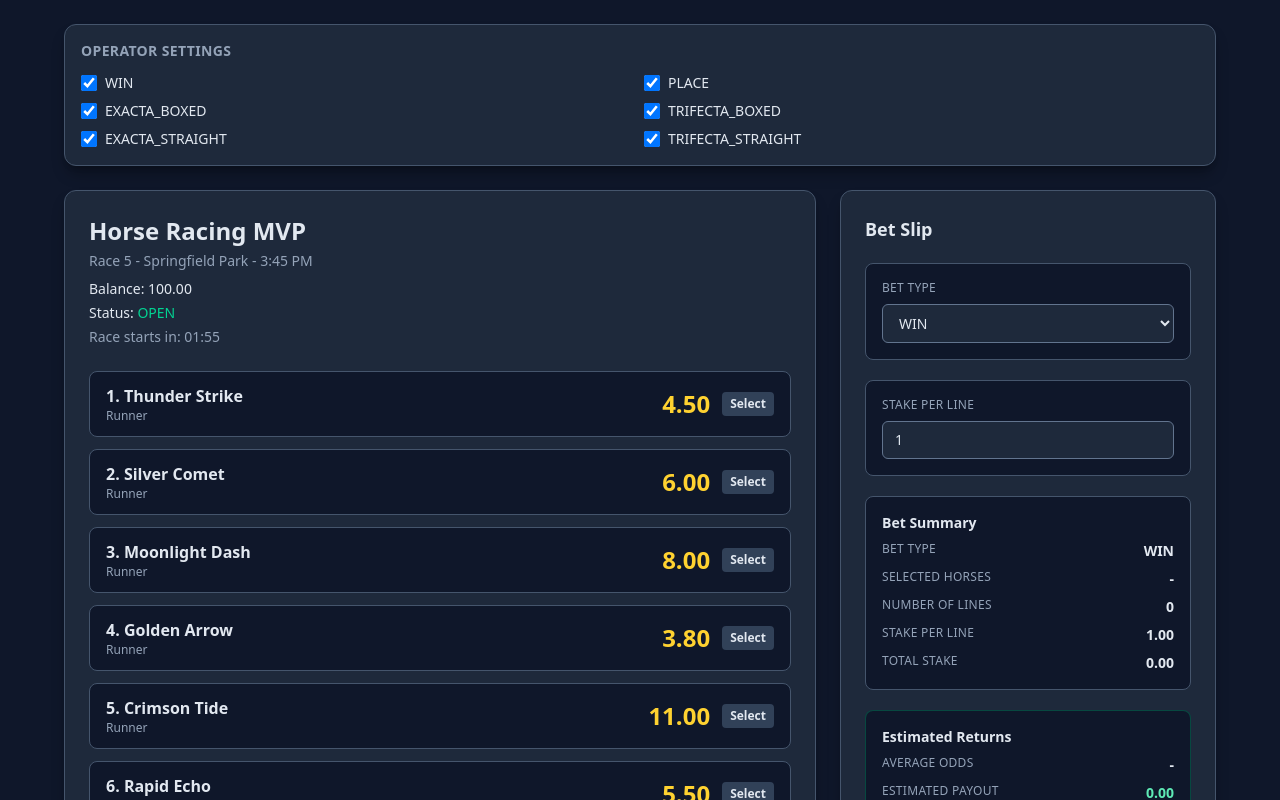
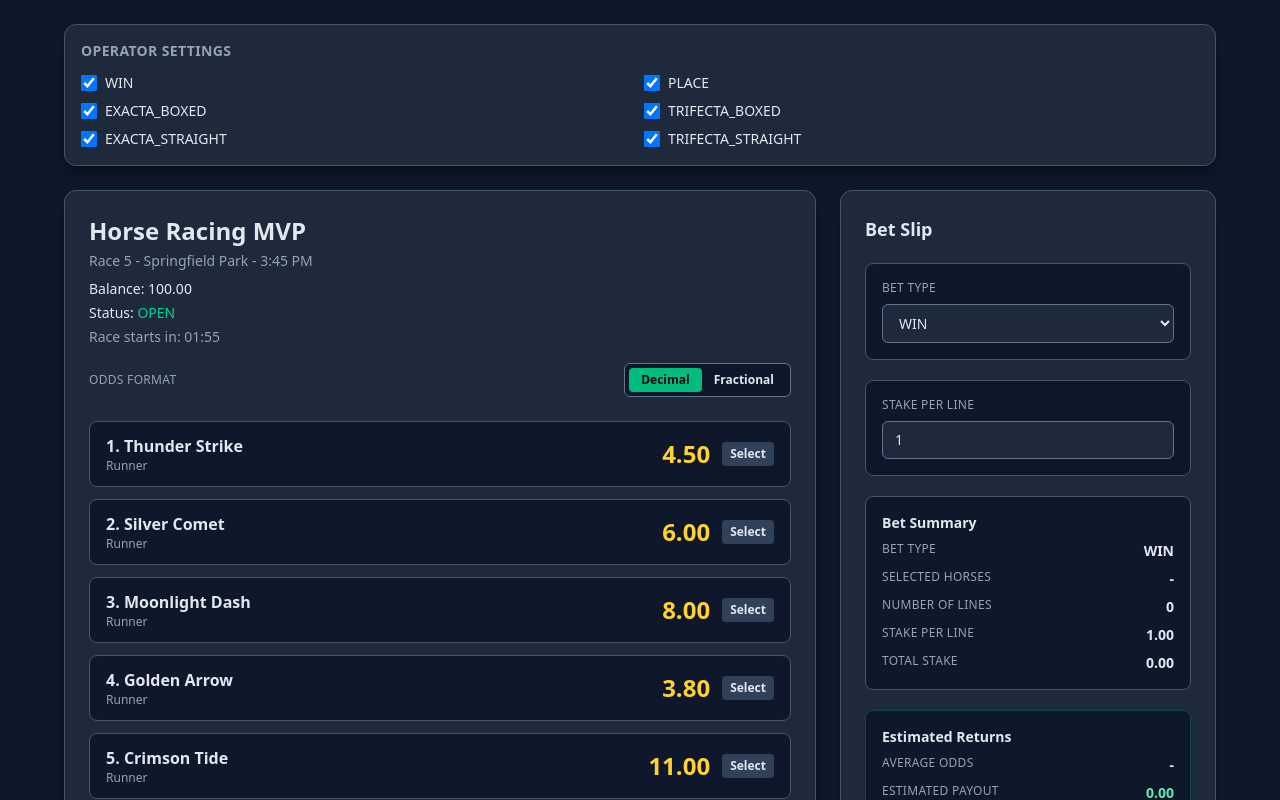
Before and after one commit to ptsportsbookcom-sudo/horse-racing-iframe-mvp, a Next.js app: page / in a window 1280 px wide. Shown: the top 800 px of the page. Built offline with nearby package versions, Linux system fonts and the light colour scheme.

Commit message:
feat: add odds format switch (decimal/fractional)

```diff
--- a/app/page.tsx
+++ b/app/page.tsx
@@ -16,6 +16,7 @@ type BetType =
   | "TRIFECTA_BOXED"
   | "EXACTA_STRAIGHT"
   | "TRIFECTA_STRAIGHT";
+type OddsFormat = "DECIMAL" | "FRACTIONAL";
 type ParentMessage = {
   type: string;
   payload?: unknown;
@@ -53,6 +54,23 @@ const BET_TYPES: BetType[] = [
 ];
 const INITIAL_COUNTDOWN_SECONDS = 2 * 60;
 
+function gcd(a: number, b: number): number {
+  return b === 0 ? a : gcd(b, a % b);
+}
+
+function decimalToFractional(decimalOdds: number): string {
+  if (!Number.isFinite(decimalOdds) || decimalOdds <= 1) {
+    return "-";
+  }
+
+  const fractional = decimalOdds - 1;
+  const denominatorBase = 100;
+  const numerator = Math.round(fractional * denominatorBase);
+  const divisor = gcd(numerator, denominatorBase);
+
+  return `${numerator / divisor}/${denominatorBase / divisor}`;
+}
+
 export default function Home() {
   const [selectedHorseNumbers, setSelectedHorseNumbers] = useState<number[]>([]);
   const [betType, setBetType] = useState<BetType>("WIN");
@@ -65,6 +83,7 @@ export default function Home() {
     TRIFECTA_STRAIGHT: true,
   });
   const [stakePerLine, setStakePerLine] = useState<string>("1");
+  const [oddsFormat, setOddsFormat] = useState<OddsFormat>("DECIMAL");
   const [isPlacingBet, setIsPlacingBet] = useState(false);
   const [secondsRemaining, setSecondsRemaining] = useState<number>(INITIAL_COUNTDOWN_SECONDS);
   const [balance, setBalance] = useState<number | null>(null);
@@ -166,6 +185,24 @@ export default function Home() {
     () => totalStake * averageOdds,
     [totalStake, averageOdds]
   );
+  const formattedAverageOdds =
+    selectedHorseOdds.length === 0
+      ? "-"
+      : oddsFormat === "DECIMAL"
+        ? averageOdds.toFixed(2)
+        : decimalToFractional(averageOdds);
+
+  function formatOdds(decimalOdds: string | number): string {
+    const numericOdds = typeof decimalOdds === "number" ? decimalOdds : Number(decimalOdds);
+
+    if (!Number.isFinite(numericOdds)) {
+      return "-";
+    }
+
+    return oddsFormat === "DECIMAL"
+      ? numericOdds.toFixed(2)
+      : decimalToFractional(numericOdds);
+  }
 
   function sendParentMessage(message: ParentMessage) {
     if (typeof window === "undefined") {
@@ -351,6 +388,36 @@ export default function Home() {
             {balanceError ? (
               <p className="mt-1 text-sm text-rose-400">{balanceError}</p>
             ) : null}
+
+            <div className="mt-4 flex items-center justify-between">
+              <p className="text-xs font-medium uppercase tracking-wide text-[#94a3b8]">
+                Odds Format
+              </p>
+              <div className="inline-flex rounded-md border border-slate-500 bg-[#0f172a] p-1">
+                <button
+                  type="button"
+                  onClick={() => setOddsFormat("DECIMAL")}
+                  className={`rounded px-3 py-1 text-xs font-semibold transition ${
+                    oddsFormat === "DECIMAL"
+                      ? "bg-emerald-500 text-slate-950"
+                      : "text-[#e2e8f0] hover:bg-slate-700"
+                  }`}
+                >
+                  Decimal
+                </button>
+                <button
+                  type="button"
+                  onClick={() => setOddsFormat("FRACTIONAL")}
+                  className={`rounded px-3 py-1 text-xs font-semibold transition ${
+                    oddsFormat === "FRACTIONAL"
+                      ? "bg-emerald-500 text-slate-950"
+                      : "text-[#e2e8f0] hover:bg-slate-700"
+                  }`}
+                >
+                  Fractional
+                </button>
+              </div>
+            </div>
           </div>
 
           <div className="space-y-3">
@@ -376,7 +443,7 @@ export default function Home() {
                   </div>
                   <div className="flex items-center gap-3">
                     <p className="text-right text-2xl font-extrabold leading-none text-amber-300">
-                      {horse.odds}
+                      {formatOdds(horse.odds)}
                     </p>
                     <span
                     className={`rounded px-2 py-1 text-xs font-semibold ${
@@ -470,7 +537,7 @@ export default function Home() {
               <p className="mt-2 flex justify-between">
                 <span className="text-xs uppercase tracking-wide text-[#94a3b8]">Average odds</span>
                 <span className="font-semibold">
-                  {selectedHorseOdds.length > 0 ? averageOdds.toFixed(2) : "-"}
+                  {formattedAverageOdds}
                 </span>
               </p>
               <p className="mt-2 flex justify-between">
```
